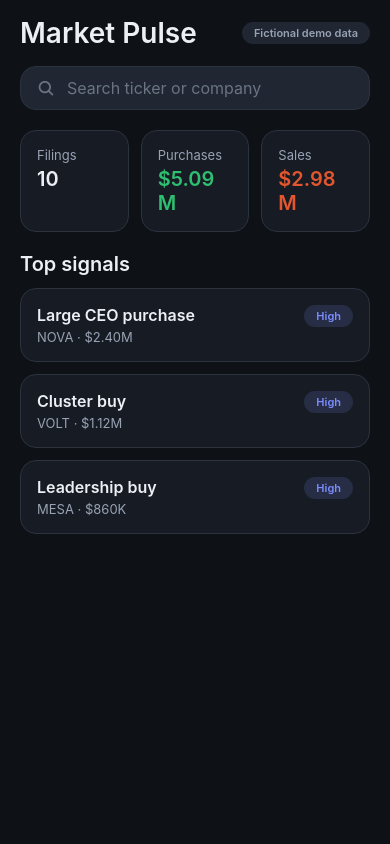
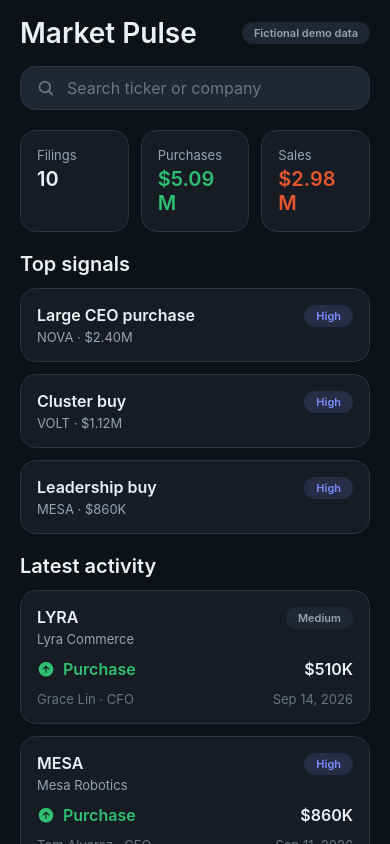
Before and after one commit to tamannayousuf26/demo_expo, a React Native app: screen /Home in a window 390 px wide. Built offline with nearby package versions, Linux system fonts and the light colour scheme.

Commit message:
add home latest activity list

```diff
--- a/src/screens/HomeScreen.tsx
+++ b/src/screens/HomeScreen.tsx
@@ -9,6 +9,7 @@ import { mockTrades } from "../data/mockTrades";
 import { formatCompactCurrency } from "../utils/formatters";
 import SummaryCard from "../components/SummaryCard";
 import SignalBadge from "../components/SignalBadge";
+import TradeCard from "../components/TradeCard";
 
 type Props = NativeStackScreenProps<RootStackParamList, "Home">;
 
@@ -42,6 +43,14 @@ export default function HomeScreen({ navigation }: Props) {
         .filter((trade) => trade.signalStrength === "High")
         .sort((a, b) => b.value - a.value)
         .slice(0, 3),
+    []
+  );
+
+  const latestActivity = useMemo(
+    () =>
+      [...mockTrades]
+        .sort((a, b) => new Date(b.filedAt).getTime() - new Date(a.filedAt).getTime())
+        .slice(0, 4),
     []
   );
 
@@ -90,6 +99,17 @@ export default function HomeScreen({ navigation }: Props) {
               </View>
               <SignalBadge strength={trade.signalStrength} />
             </Pressable>
+          ))}
+        </View>
+
+        <View style={styles.section}>
+          <Text style={styles.sectionHeading}>Latest activity</Text>
+          {latestActivity.map((trade) => (
+            <TradeCard
+              key={trade.id}
+              trade={trade}
+              onPress={() => navigation.navigate("TradeDetails", { tradeId: trade.id })}
+            />
           ))}
         </View>
       </ScrollView>
```
